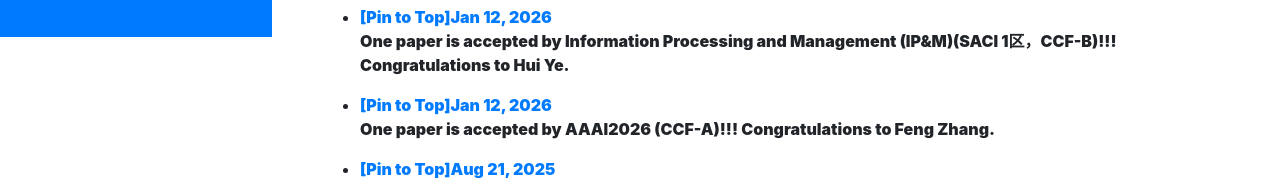
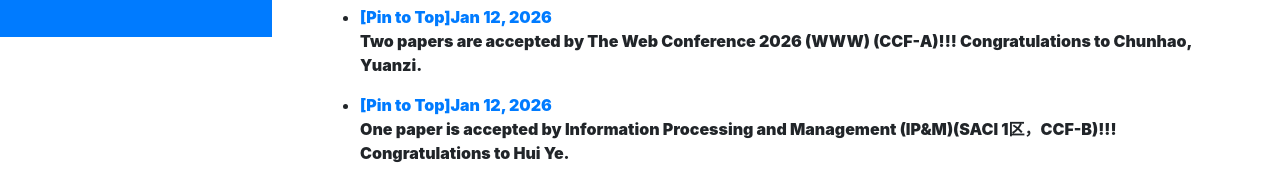
Before and after one commit to XuriGe1995/XuriGe1995.github.io, a website with bundled scripts: page index.html in a window 1280 px wide. Shown: the part 763-941 px from the top of the page. Built offline with nearby package versions, Linux system fonts and the light colour scheme; some icons are missing; a web font is replaced by a local one.

Commit message:
Update index.html

```diff
--- a/index.html
+++ b/index.html
@@ -125,6 +125,10 @@
                 <h3 id="latest-news">--Latest News--</h3>
 
             <ul>
+		 <li>
+                    <a href="index.html"> [Pin to Top]Jan 12, 2026</a>
+                    <p> <b>Two papers are accepted by The Web Conference 2026 (WWW) (CCF-A)!!! Congratulations to Chunhao, Yuanzi.</b></p>
+                </li>
 	    <li>
                     <a href="index.html"> [Pin to Top]Jan 12, 2026</a>
                     <p> <b>One paper is accepted by Information Processing and Management (IP&M)(SACI 1区，CCF-B)!!! Congratulations to Hui Ye.</b></p>
```
